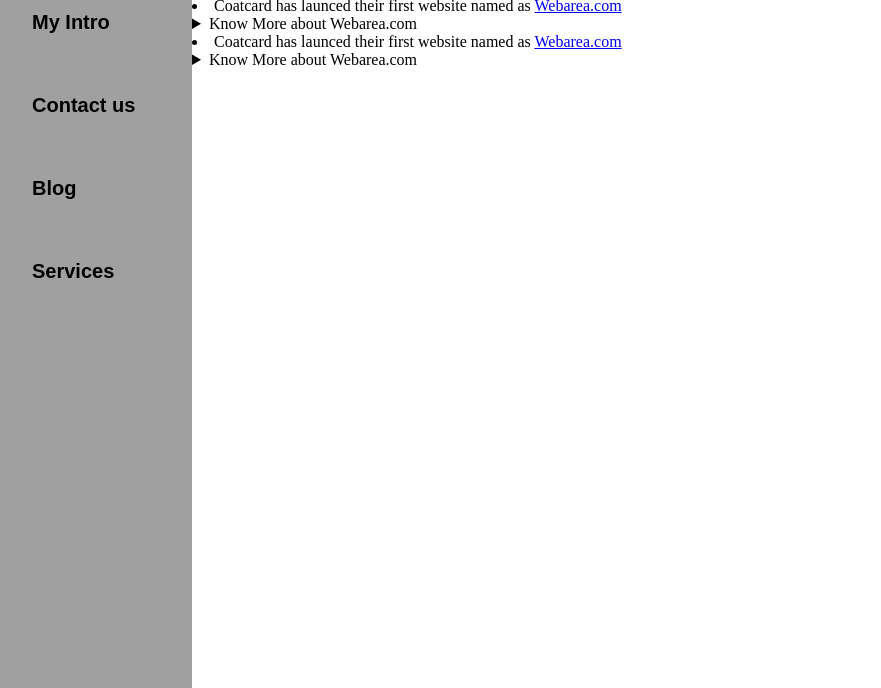
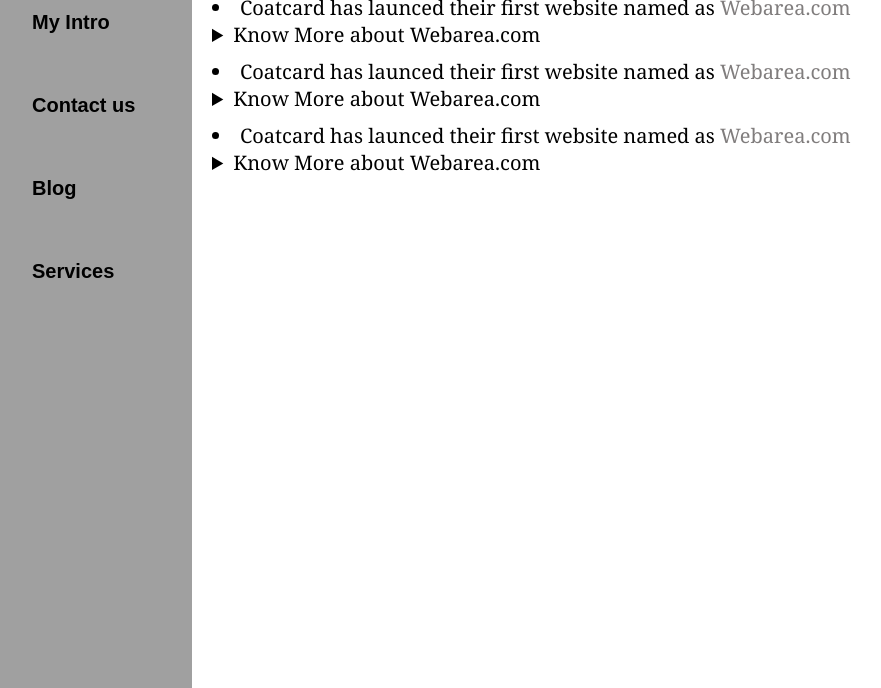
Before and after one commit to thecoatcard/Portfolio, a plain HTML site: page blog.html in a window 1280 px wide. Shown: the part 112-800 px from the top of the page, without its empty margins (8-889 px from the left). Drawn offline with Linux system fonts and the light colour scheme; a web font is replaced by a local one.

Commit message:
Update style.css

```diff
--- a/style.css
+++ b/style.css
@@ -149,3 +149,18 @@
     width: 24px;
     margin: 3px 0;
 }
+.blog-h{
+    padding: 5px 20px;
+    font-family: Cambria, Cochin, Georgia, Times, 'Times New Roman', serif;
+    font-size: 20px;
+}
+.blog-h a {
+    color: rgb(128, 125, 125);
+    text-decoration: none;
+    font-size: 20px;
+}
+
+.blog-h a:hover {
+    color: red;
+    font-weight: bold;
+}
```
